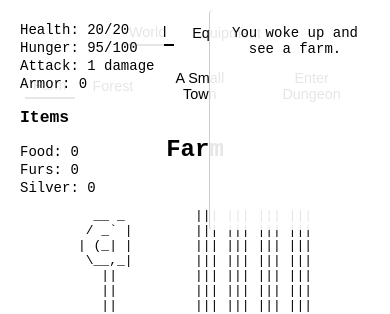
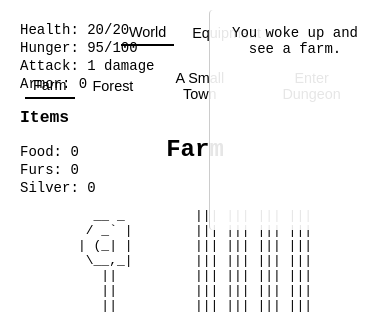
Before and after one commit to GeorgePass/incremental, a React (Create React App) app: page / in a window 390 px wide. Shown: the top 314 px of the page. Built offline with nearby package versions, Linux system fonts and the light colour scheme.

Commit message:
More reactive

```diff
--- a/src/App.css
+++ b/src/App.css
@@ -260,7 +260,7 @@ p {
   left: 20px; /* Space from the left edge */
   background-color: rgba(255, 255, 255, 0.9);
   padding: 10px;
-  z-index: 1000; /* Ensure it floats above other content */
+  z-index: -1; /* Render beneath everything else */
   font-size: 14px;
   text-align: left;
 }
@@ -312,6 +312,7 @@ p {
     margin-bottom: 0;
     background-color: rgba(255, 255, 255, 0.9);
     padding: 10px;
+    z-index: -1; /* Render beneath everything else */
   }
 
   .message-log {
```
